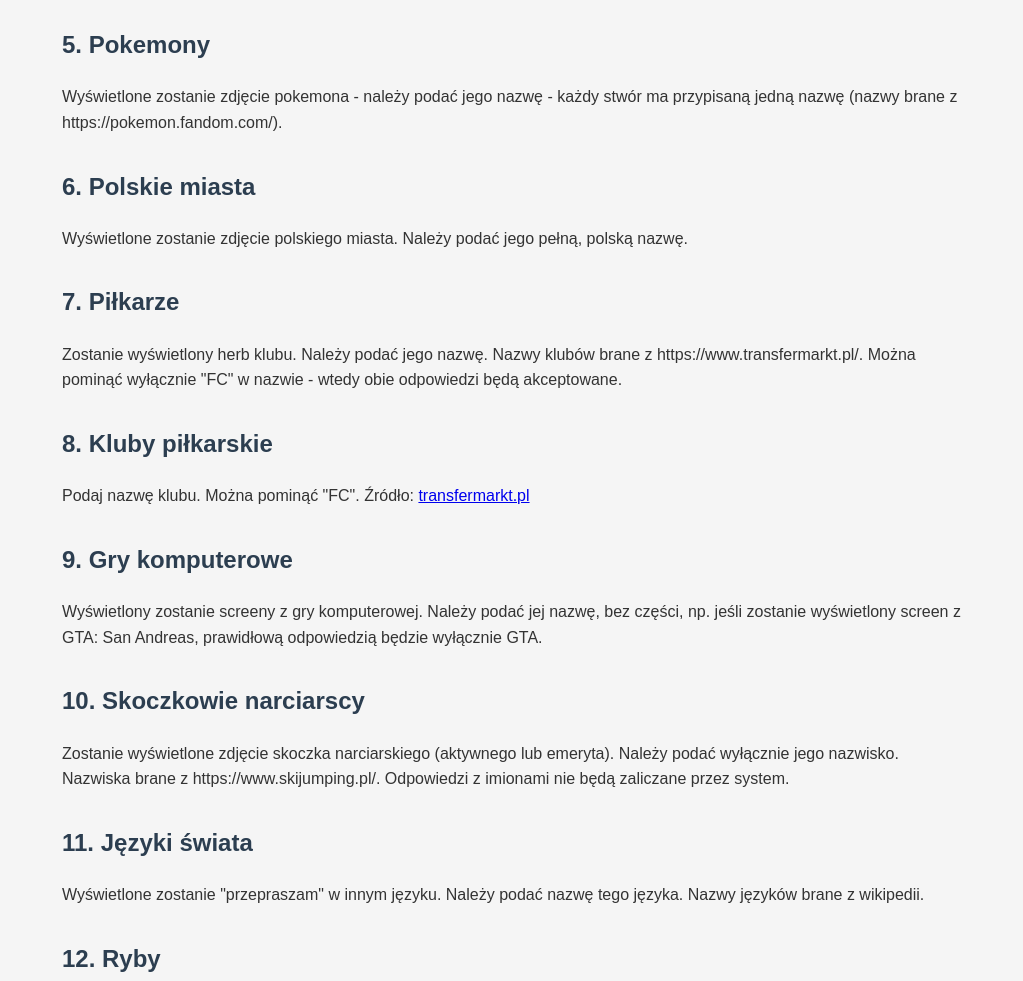
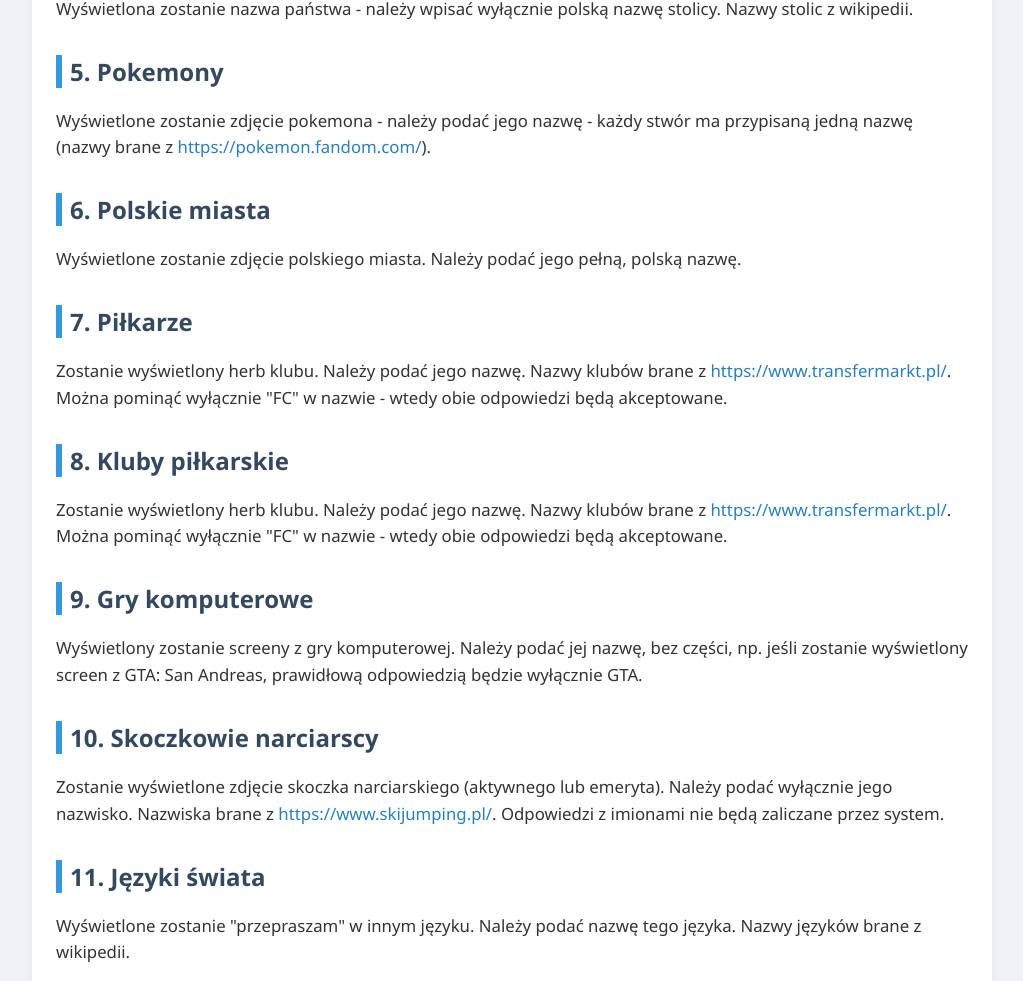
Before and after one commit to JakubDomaradzki/floor_zasady, a plain HTML site: page kategorie.html in a window 1280 px wide. Shown: the part 818-1799 px from the top of the page, without its empty margins (128-1151 px from the left). Drawn offline with Linux system fonts and the light colour scheme.

Commit message:
Update kategorie.html

```diff
--- a/kategorie.html
+++ b/kategorie.html
@@ -6,35 +6,52 @@
   <title>Kategorie – Zasady</title>
   <style>
     body {
-      font-family: Arial, sans-serif;
-      background-color: #f5f5f5;
+      font-family: "Segoe UI", Tahoma, Geneva, Verdana, sans-serif;
+      background-color: #f0f2f5;
       color: #333;
-      max-width: 900px;
+      max-width: 960px;
       margin: 0 auto;
       padding: 2rem;
-      line-height: 1.6;
     }
-    h1, h2 {
+    h1 {
+      text-align: center;
       color: #2c3e50;
+      margin-bottom: 1.5rem;
     }
     h2 {
+      color: #34495e;
+      border-left: 6px solid #3498db;
+      padding-left: 0.5rem;
       margin-top: 2rem;
     }
     ul {
       padding-left: 1.5rem;
     }
-    code {
-      background-color: #eee;
-      padding: 0 4px;
-      border-radius: 4px;
+    p, li {
+      font-size: 1.05rem;
+      line-height: 1.6;
     }
     .highlight {
       font-weight: bold;
       color: #c0392b;
     }
+    a {
+      color: #2980b9;
+      text-decoration: none;
+    }
+    a:hover {
+      text-decoration: underline;
+    }
+    .card {
+      background-color: #fff;
+      padding: 1.5rem;
+      border-radius: 10px;
+      box-shadow: 0 4px 12px rgba(0, 0, 0, 0.05);
+    }
   </style>
 </head>
 <body>
+  <div class="card">
     <h1>Kategorie – Zasady</h1>
 
     <h2>Ogólne zasady:</h2>
@@ -54,29 +71,25 @@
     <p>Wyświetlony zostanie symbol pierwiastka, należy podać nazwę. Nazwy z polskiej wikipedii, każdy pierwiastek ma tylko jedną przypisaną polską nazwę - jeśli jakiś w rzeczywistości ma np. dwie - nie zaliczy tej drugiej.</p>
 
     <h2>4. Stolice</h2>
-  <p>Wyświetlona zostanie nazwa państwa - należy wpisać wyłącznie polską nazwę stolicy. Nazwy stolic z wikipedii.
-</p>
+    <p>Wyświetlona zostanie nazwa państwa - należy wpisać wyłącznie polską nazwę stolicy. Nazwy stolic z wikipedii. </p>
 
     <h2>5. Pokemony</h2>
-  <p>Wyświetlone zostanie zdjęcie pokemona - należy podać jego nazwę - każdy stwór ma przypisaną jedną nazwę (nazwy brane z https://pokemon.fandom.com/).
-</p>
+    <p>Wyświetlone zostanie zdjęcie pokemona - należy podać jego nazwę - każdy stwór ma przypisaną jedną nazwę (nazwy brane z <a href="https://pokemon.fandom.com/" target="_blank">https://pokemon.fandom.com/</a>).</p>
 
     <h2>6. Polskie miasta</h2>
     <p>Wyświetlone zostanie zdjęcie polskiego miasta. Należy podać jego pełną, polską nazwę.</p>
 
     <h2>7. Piłkarze</h2>
-  <p>Zostanie wyświetlony herb klubu. Należy podać jego nazwę. Nazwy klubów brane z https://www.transfermarkt.pl/. Można pominąć wyłącznie "FC" w nazwie - wtedy obie odpowiedzi będą akceptowane.
-</p>
+    <p>Zostanie wyświetlony herb klubu. Należy podać jego nazwę. Nazwy klubów brane z <a href="https://www.transfermarkt.pl/" target="_blank">https://www.transfermarkt.pl/</a>. Można pominąć wyłącznie "FC" w nazwie - wtedy obie odpowiedzi będą akceptowane.</p>
 
     <h2>8. Kluby piłkarskie</h2>
-  <p>Podaj nazwę klubu. Można pominąć "FC". Źródło: <a href="https://www.transfermarkt.pl" target="_blank">transfermarkt.pl</a></p>
+    <p>Zostanie wyświetlony herb klubu. Należy podać jego nazwę. Nazwy klubów brane z <a href="https://www.transfermarkt.pl/" target="_blank">https://www.transfermarkt.pl/</a>. Można pominąć wyłącznie "FC" w nazwie - wtedy obie odpowiedzi będą akceptowane.</p>
 
     <h2>9. Gry komputerowe</h2>
     <p>Wyświetlony zostanie screeny z gry komputerowej. Należy podać jej nazwę, bez części, np. jeśli zostanie wyświetlony screen z GTA: San Andreas, prawidłową odpowiedzią będzie wyłącznie GTA.</p>
 
     <h2>10. Skoczkowie narciarscy</h2>
-  <p>Zostanie wyświetlone zdjęcie skoczka narciarskiego (aktywnego lub emeryta). Należy podać wyłącznie jego nazwisko. Nazwiska brane z https://www.skijumping.pl/. Odpowiedzi z imionami nie będą zaliczane przez system.
-</p>
+    <p>Zostanie wyświetlone zdjęcie skoczka narciarskiego (aktywnego lub emeryta). Należy podać wyłącznie jego nazwisko. Nazwiska brane z <a href="https://www.skijumping.pl/" target="_blank">https://www.skijumping.pl/</a>. Odpowiedzi z imionami nie będą zaliczane przez system.</p>
 
     <h2>11. Języki świata</h2>
     <p>Wyświetlone zostanie "przepraszam" w innym języku. Należy podać nazwę tego języka. Nazwy języków brane z wikipedii.</p>
@@ -88,10 +101,10 @@
     <p>Wyświetlone zostanie zdjęcie owoca. Należy podać jego polską nazwę. Każda nazwa = jeden człon.</p>
 
     <h2>14. Rasy kotów</h2>
-  <p>Wyświetlone zostanie zdjęcie kota. Nazwy brane WYŁĄCZNIE z https://www.koty.pl/rasy. Nie wpisujemy słowa "kot" w odpowiedzi przy rasie, np. kot bengalski - samo bengalski będzie jedyną prawidłową odpowiedzią. Nazwy w nawiasie również akceptowane.</p>
+    <p>Wyświetlone zostanie zdjęcie kota. Nazwy brane WYŁĄCZNIE z <a href="https://www.koty.pl/rasy" target="_blank">https://www.koty.pl/rasy</a>. Nie wpisujemy słowa "kot" w odpowiedzi przy rasie, np. kot bengalski - samo bengalski będzie jedyną prawidłową odpowiedzią. Nazwy w nawiasie również akceptowane.</p>
 
     <h2>15. Królowie i władcy Polski</h2>
     <p>Wyświetlony zostanie portret króla lub władcy Polski. Należy podać kto znajduje się na zdjęciu. Nie wpisujemy rzymskich cyfr, przykład Kazimierz Wielki to jedyna prawidłowa odpowiedź, Kazimierz III Wielki nie zostanie zaliczony. Do władców zaliczeni będą także: książęta i prezydenci.</p>
-
+  </div>
 </body>
 </html>
```
Lines whose indentation alone changed are shown as unchanged.
